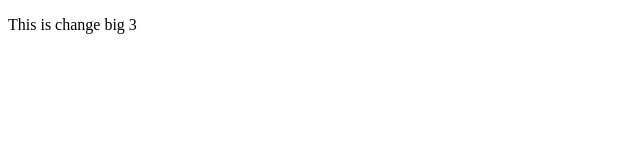
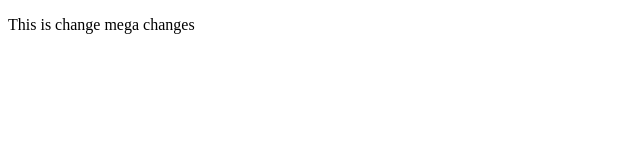
Before and after one commit to Jia-09/wesite-, a plain HTML site: page index.html in a window 1280 px wide. Shown: the full height of the page, 0-640 px from the left. Drawn offline with Linux system fonts and the light colour scheme.

Commit message:
Update index.html

```diff
--- a/index.html
+++ b/index.html
@@ -6,5 +6,5 @@
     </head>
 
     <body>
-    <p>This is change big 3 </p></body>
+    <p>This is change mega changes </p></body>
 </html>
```
